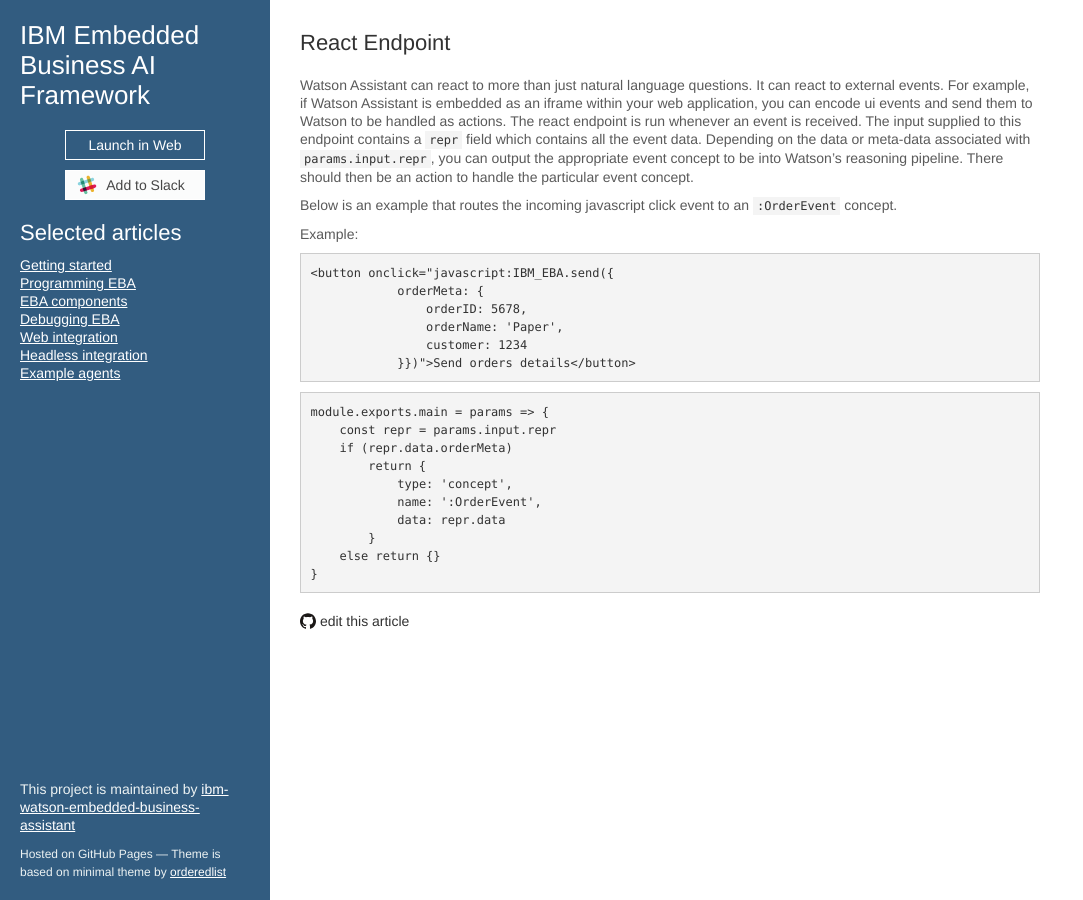
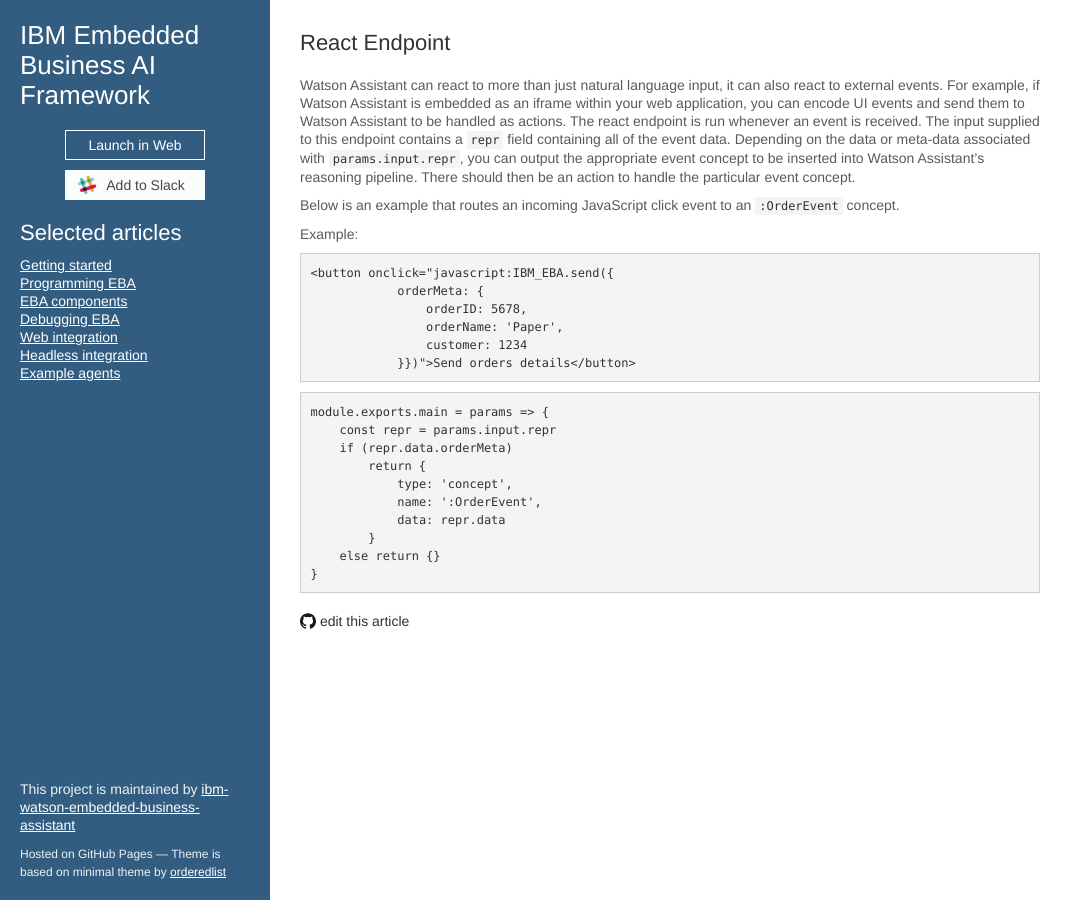
Before and after one commit to ibm-watson-embedded-business-assistant/eba-example-agents, a Jekyll site: the page built from docs/lab/endpoints/React.md, in a window 1280 px wide. Shown: the whole page, without its empty margins (0-1083 px from the left). Built offline with Jekyll 4.4.1, drawn with Linux system fonts in a browser that asks for light colours; our own code applies the rules of GitHub Pages for plain Markdown files; the repository's description, which GitHub fills in, is left out.

Commit message:
Update React.md

```diff
--- a/docs/lab/endpoints/React.md
+++ b/docs/lab/endpoints/React.md
@@ -1,8 +1,8 @@
 ## React Endpoint
 
-Watson Assistant can react to more than just natural language questions. It can react to external events. For example, if Watson Assistant is embedded as an iframe within your web application, you can encode ui events and send them to Watson to be handled as actions. The react endpoint is run whenever an event is received. The input supplied to this endpoint contains a `repr` field which contains all the event data. Depending on the data or meta-data associated with `params.input.repr`, you can output the appropriate event concept to be into Watson's reasoning pipeline. There should then be an action to handle the particular event concept.
+Watson Assistant can react to more than just natural language input, it can also react to external events. For example, if Watson Assistant is embedded as an iframe within your web application, you can encode UI events and send them to Watson Assistant to be handled as actions. The react endpoint is run whenever an event is received. The input supplied to this endpoint contains a `repr` field containing all of the event data. Depending on the data or meta-data associated with `params.input.repr`, you can output the appropriate event concept to be inserted into Watson Assistant's reasoning pipeline. There should then be an action to handle the particular event concept.
 
-Below is an example that routes the incoming javascript click event to an `:OrderEvent` concept.
+Below is an example that routes an incoming JavaScript click event to an `:OrderEvent` concept.
 
 Example:
 
```
